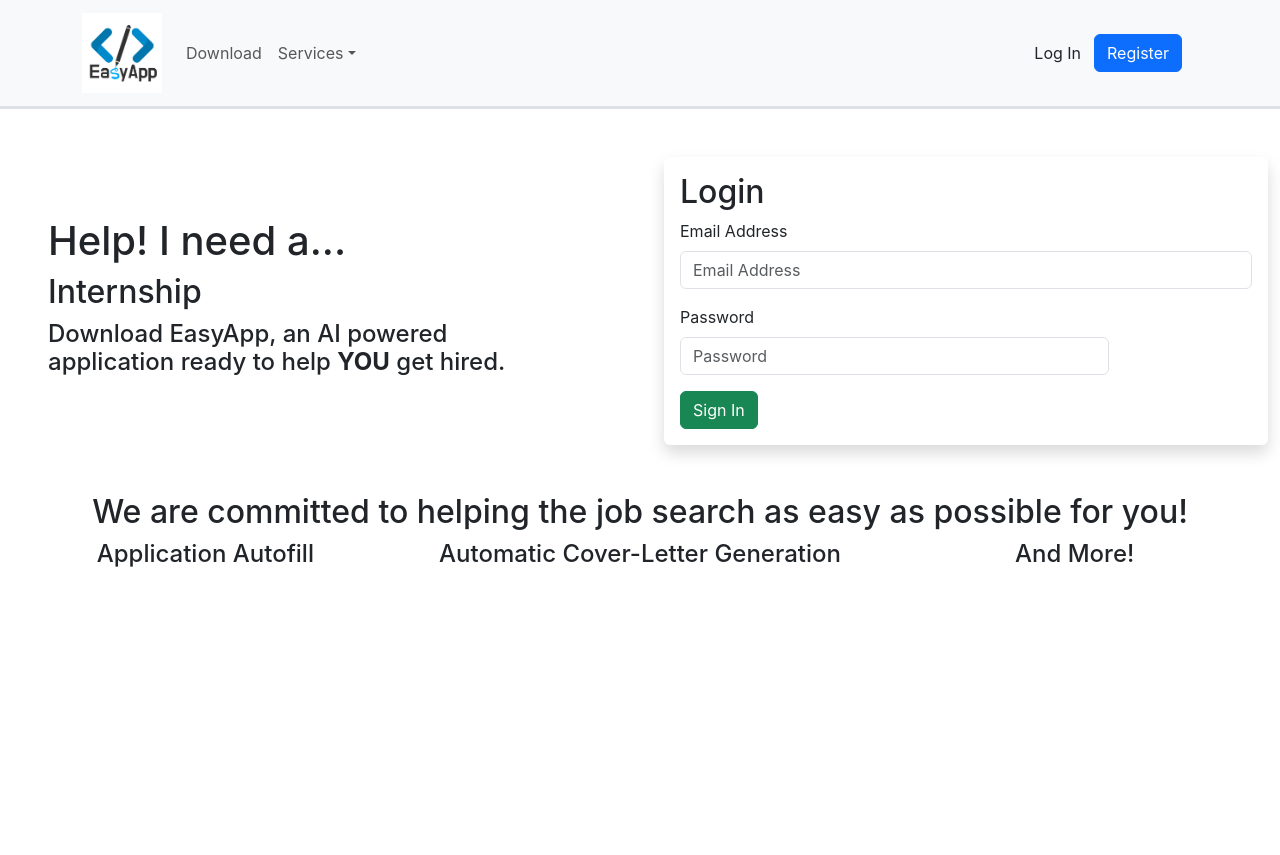
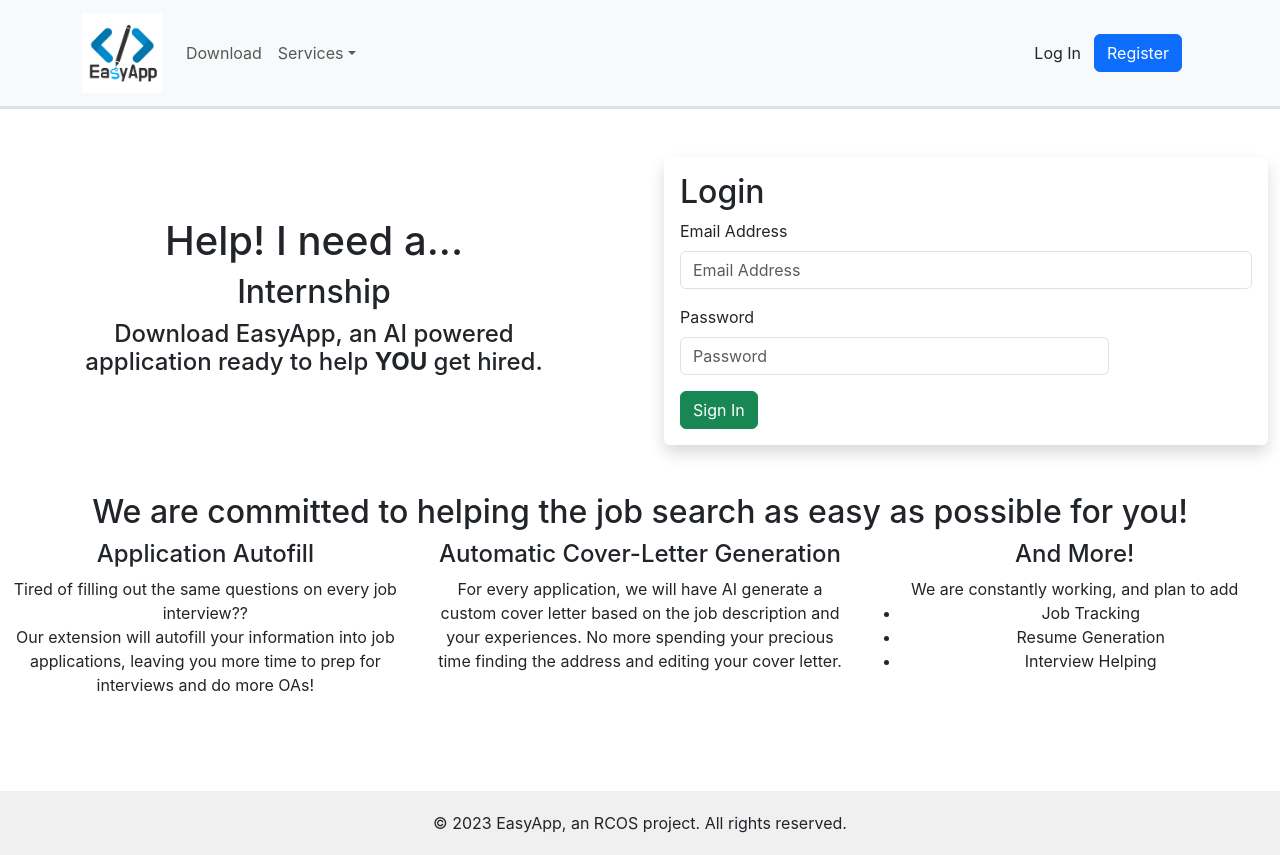
Before and after one commit to EasyApp-RPI/EasyApp-Landing, a React (Create React App) app: page /#/ in a window 1280 px wide. Before the commit the page ends 800 px from the top, so only its background shows below. Built offline with nearby package versions, Linux system fonts and the light colour scheme.

Commit message:
added text onto the page, and added a footer

```diff
--- /dev/null
+++ b/src/Components/Footer.js
@@ -0,0 +1,10 @@
+function Footer() {
+    const year = new Date().getFullYear();
+    return (
+        <footer style={{ textAlign: 'center', padding: '20px', marginTop: '30px', backgroundColor: '#f0f0f0' }}>
+      © {   year} EasyApp, an RCOS project. All rights reserved.
+        </footer>
+    );
+}
+
+export default Footer
--- a/src/index.js
+++ b/src/index.js
@@ -9,6 +9,7 @@ import 'bootstrap/dist/css/bootstrap.min.css';
 // Component imports
 import Router from './Components/Router'
 import Navbar from './Components/Navbar'
+import Footer from './Components/Footer';
 
 const root = ReactDOM.createRoot(document.getElementById('root'));
 root.render(
@@ -16,6 +17,7 @@ root.render(
     <React.StrictMode>
       <Navbar/>
       <Router/>
+      <Footer/>
     </React.StrictMode>
   </HashRouter>
 );
--- a/src/pages/Landing.js
+++ b/src/pages/Landing.js
@@ -24,7 +24,7 @@ function LandingPage(){
     return(
       <div>
         <div className= "justify-content-center row mt-5 h-50" bg='light'>
-          <div className='w-50 col d-flex justify-content-center align-items-center'>
+          <div className='w-50 col d-flex justify-content-center align-items-center text-center'>
             <Container className='px-5'>
               <h1>Help! I need a...</h1>
               <Fade in={visible}>
@@ -47,16 +47,40 @@ function LandingPage(){
             <h4>
               Application Autofill
             </h4>
+            <p>
+              Tired of filling out the same questions on every job interview?? <br>
+              </br>Our extension will autofill your information into job applications, leaving you more time
+              to prep for interviews and do more OAs!
+            </p>
           </div>
           <div className='col'>
             <h4>
               Automatic Cover-Letter Generation
             </h4>
+            <p>
+              For every application, we will have AI generate a custom cover letter based on the
+              job description and your experiences. No more spending your precious time finding the
+              address and editing your cover letter.
+            </p>
           </div>
           <div className='col'>
             <h4>
               And More!
             </h4>
+            <p>
+              We are constantly working, and plan to add
+              <ul>
+                <li>
+                  Job Tracking
+                </li>
+                <li>
+                  Resume Generation
+                </li>
+                <li>
+                  Interview Helping
+                </li>
+              </ul>
+            </p>
           </div>
         </div>
       </div>
```
Also changed, not shown: src/App.css (deleted, +0 -38 lines), src/App.js (deleted, +0 -71 lines), src/logo.svg (deleted), 1 other file (tests, documents, lock files or other folders).
